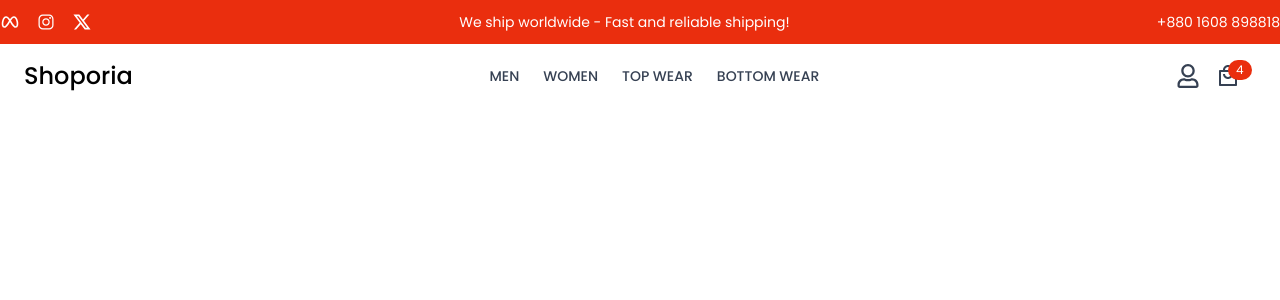
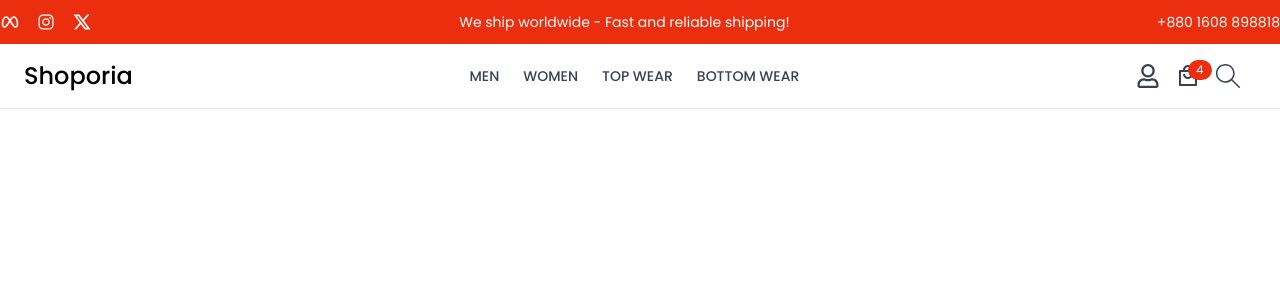
Before and after one commit to asm-shad/Shoporia, a React (Vite) app in the folder frontend/: page / in a window 1280 px wide. Shown: the top 300 px of the page. Built offline with nearby package versions, Linux system fonts and the light colour scheme.

Commit message:
Navbar search button form created and designed

```diff
--- a/frontend/src/components/Common/Header.jsx
+++ b/frontend/src/components/Common/Header.jsx
@@ -4,7 +4,7 @@ import Navbar from "./Navbar";
 
 const Header = () => {
   return (
-    <header>
+    <header className="border-b border-gray-200">
       {/* TopBar  */}
       <Topbar></Topbar>
       {/* NavBar  */}
--- a/frontend/src/components/Common/Navbar.jsx
+++ b/frontend/src/components/Common/Navbar.jsx
@@ -5,6 +5,7 @@ import { FaRegUser } from "react-icons/fa";
 import { RiMenuFold3Line, RiShoppingBag4Line } from "react-icons/ri";
 
 import { Link } from "react-router-dom";
+import SearchBar from "./SearchBar";
 
 const Navbar = () => {
   return (
@@ -49,13 +50,16 @@ const Navbar = () => {
             <FaRegUser className="h-6 w-6 text-gray-700"></FaRegUser>
           </Link>
           <button className="relative hover:text-black">
-            {/* <AiTwotoneShopping className="h-6 w-6 text-gray-700"></AiTwotoneShopping> */}
             <RiShoppingBag4Line className="h-6 w-6  text-gray-700"></RiShoppingBag4Line>
             <span className="absolute bg-jeny-red text-white text-xs rounded-full px-2 py-0.5 -top-1">
               4
             </span>
           </button>
           {/* Search */}
+          <div className="overflow-hidden">
+            <SearchBar></SearchBar>
+          </div>
+
           <button className="md:hidden">
             <RiMenuFold3Line className="h-7 w-7 text-gray-700"></RiMenuFold3Line>
           </button>
--- /dev/null
+++ b/frontend/src/components/Common/SearchBar.jsx
@@ -0,0 +1,63 @@
+import { useState } from "react";
+import { GiCrossedAirFlows } from "react-icons/gi";
+import { SlMagnifier } from "react-icons/sl";
+
+const SearchBar = () => {
+  const [searchTerm, setSearchTerm] = useState("");
+  const [isOpen, setIsOpen] = useState(false);
+  const handleSearchToggle = () => {
+    setIsOpen(!isOpen);
+  };
+
+  const handleSearch = (e) => {
+    e.preventDefault();
+    console.log("Search Term: ", searchTerm);
+    setIsOpen(false);
+  };
+
+  return (
+    <div
+      className={`flex items-center justify-center w-full transition-all duration-300 ${
+        isOpen ? "absolute top-0 left-0 bg-white h-24 z-50" : "w-auto"
+      }`}
+    >
+      {isOpen ? (
+        <form
+          onSubmit={handleSearch}
+          className="relative flex items-center justify-center w-full"
+        >
+          <div className="relative w-1/2">
+            <input
+              type="text"
+              placeholder="Search"
+              value={searchTerm}
+              onChange={(e) => setSearchTerm(e.target.value)}
+              className="bg-gray-100 px-4 py-2 pl-2 pr-12 rounded-lg focus:outline-none w-full placeholder:text-gray-700"
+            />
+            {/* Search Icon */}
+            <button
+              type="submit"
+              className="absolute right-2 top-1/2 transform -translate-y-1/2 text-gray-600 hover:text-gray-800"
+            >
+              <SlMagnifier className="h-6 w-6 text-gray-700"></SlMagnifier>
+            </button>
+          </div>
+          {/* Close Button */}
+          <button
+            onClick={handleSearchToggle}
+            type="button"
+            className="absolute right-4 top-1/2 transform -translate-y-1/2"
+          >
+            <GiCrossedAirFlows className="h-6 w-6 text-gray-700 text-gray-600 hover:text-gray-800"></GiCrossedAirFlows>
+          </button>
+        </form>
+      ) : (
+        <button onClick={handleSearchToggle}>
+          <SlMagnifier className="h-6 w-6 text-gray-700"></SlMagnifier>
+        </button>
+      )}
+    </div>
+  );
+};
+
+export default SearchBar;
```
